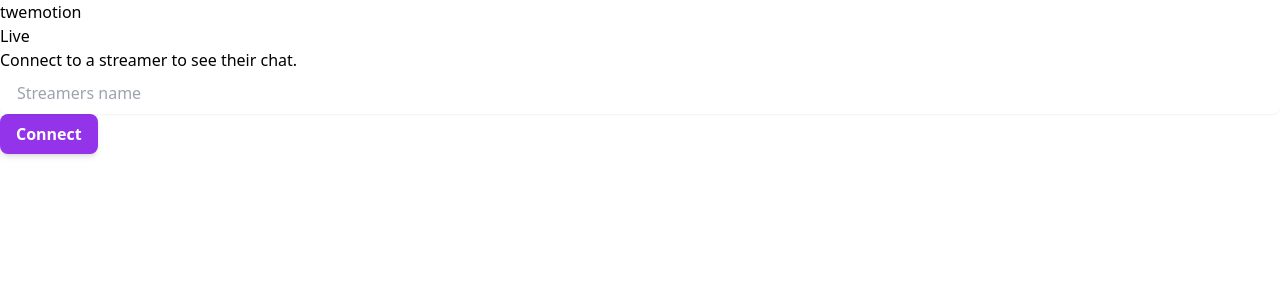
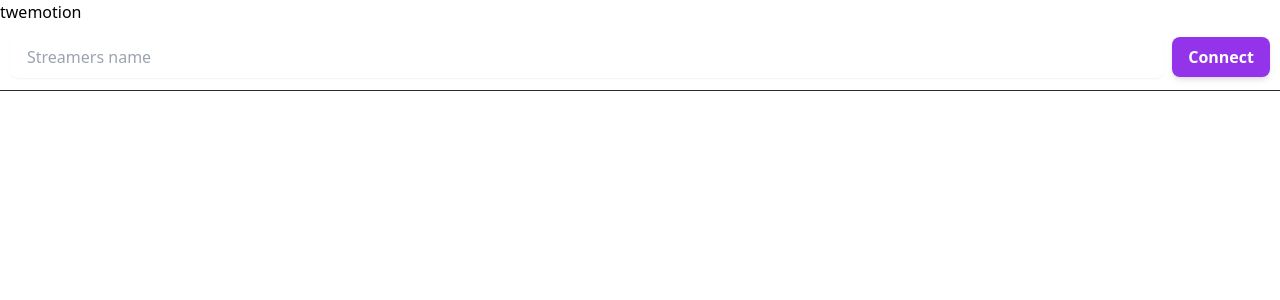
Before and after one commit to soymartinez/twemotion, a Next.js app: page / in a window 1280 px wide. Shown: the top 300 px of the page. Built offline with nearby package versions, Linux system fonts and the light colour scheme.

Commit message:
🌌 refactor (live): form design initial

```diff
--- a/src/components/live.tsx
+++ b/src/components/live.tsx
@@ -23,14 +23,16 @@ export default function Live() {
         })
     }
     return (
-        <section>
-            <h1>Live</h1>
-            <p>Connect to a streamer to see their chat.</p>
-            <form onSubmit={(e) => {
+        <section className='flex flex-col h-screen'>
+            <div className='px-[10px] py-3 border-b border-[#2a2a2d]'>
+                <form
+                    className='flex gap-2 justify-center items-center'
+                    onSubmit={(e) => {
                         e.preventDefault()
                         status === 'Connect' && handleConnect()
                         status === 'Disconnect' && handleDisconnect()
-            }}>
+                    }}
+                >
                     <input type='text' className='rounded-lg border-transparent flex-1 appearance-none border border-gray-300 w-full py-2 px-4 bg-white text-gray-700 placeholder-gray-400 shadow-sm text-base focus:outline-none focus:ring-2 focus:ring-purple-600 focus:border-transparent'
                         placeholder='Streamers name'
                         required
@@ -48,6 +50,7 @@ export default function Live() {
                         {status}
                     </button>
                 </form>
+            </div>
             {status === 'Disconnect' && <Chat />}
         </section>
     )
```
Lines whose indentation alone changed are shown as unchanged.
